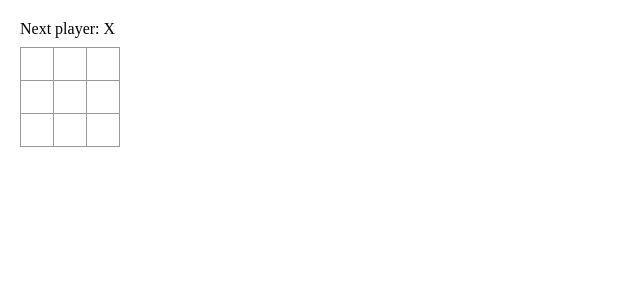
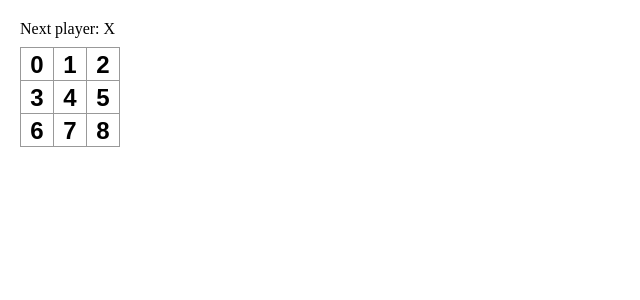
Before and after one commit to jankenshow/react_tutorial, a React app in the folder tutorial/tic_tac_toe/: page / in a window 1280 px wide. Shown: the top 300 px of the page, without its empty margins (0-640 px from the left). Built offline with nearby package versions, Linux system fonts and the light colour scheme.

Commit message:
Passing Data Through Props

```diff
--- a/tutorial/tic_tac_toe/src/index.jsx
+++ b/tutorial/tic_tac_toe/src/index.jsx
@@ -6,15 +6,15 @@ class Square extends React.Component {
   render() {
     return (
       <button className="square">
-        {/* TODO */}
+        {this.props.value}
       </button>
-    )
+    );
   }
 }
 
 class Board extends React.Component {
   renderSquare(i) {
-    return <Square />;
+    return <Square value={i} />;
   }
 
   render() {
@@ -39,7 +39,7 @@ class Board extends React.Component {
           {this.renderSquare(8)}
         </div>
       </div>
-    )
+    );
   }
 }
 
--- a/tutorial/tic_tac_toe/webpack.config.js
+++ b/tutorial/tic_tac_toe/webpack.config.js
@@ -39,7 +39,9 @@ module.exports = (env, argv) => ({
             // js,ts,tsxのローダ設定
             {
                 test: [/\.ts$/, /\.tsx$/, /\.js$/, /\.jsx$/],
-                loader: ['babel-loader', 'ts-loader']
+                loader: ['babel-loader', 'ts-loader'],
+                // 本番環境ではコメントアウトした方が良い、、？
+                exclude: /node_modules/
             },
             // scssのローダ設定
             {
```
Also changed, not shown: 1 other file (tests, documents, lock files or other folders).
